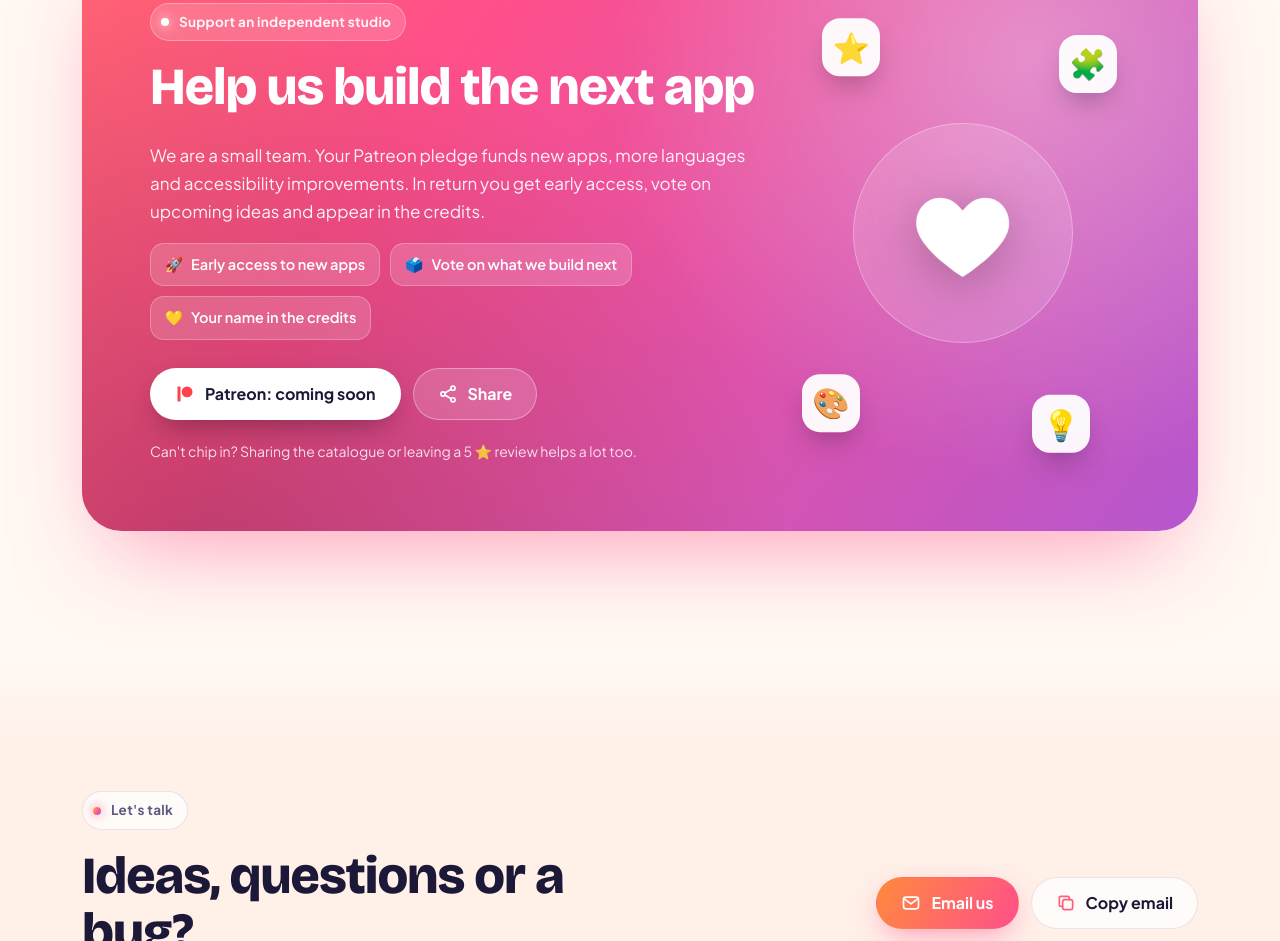
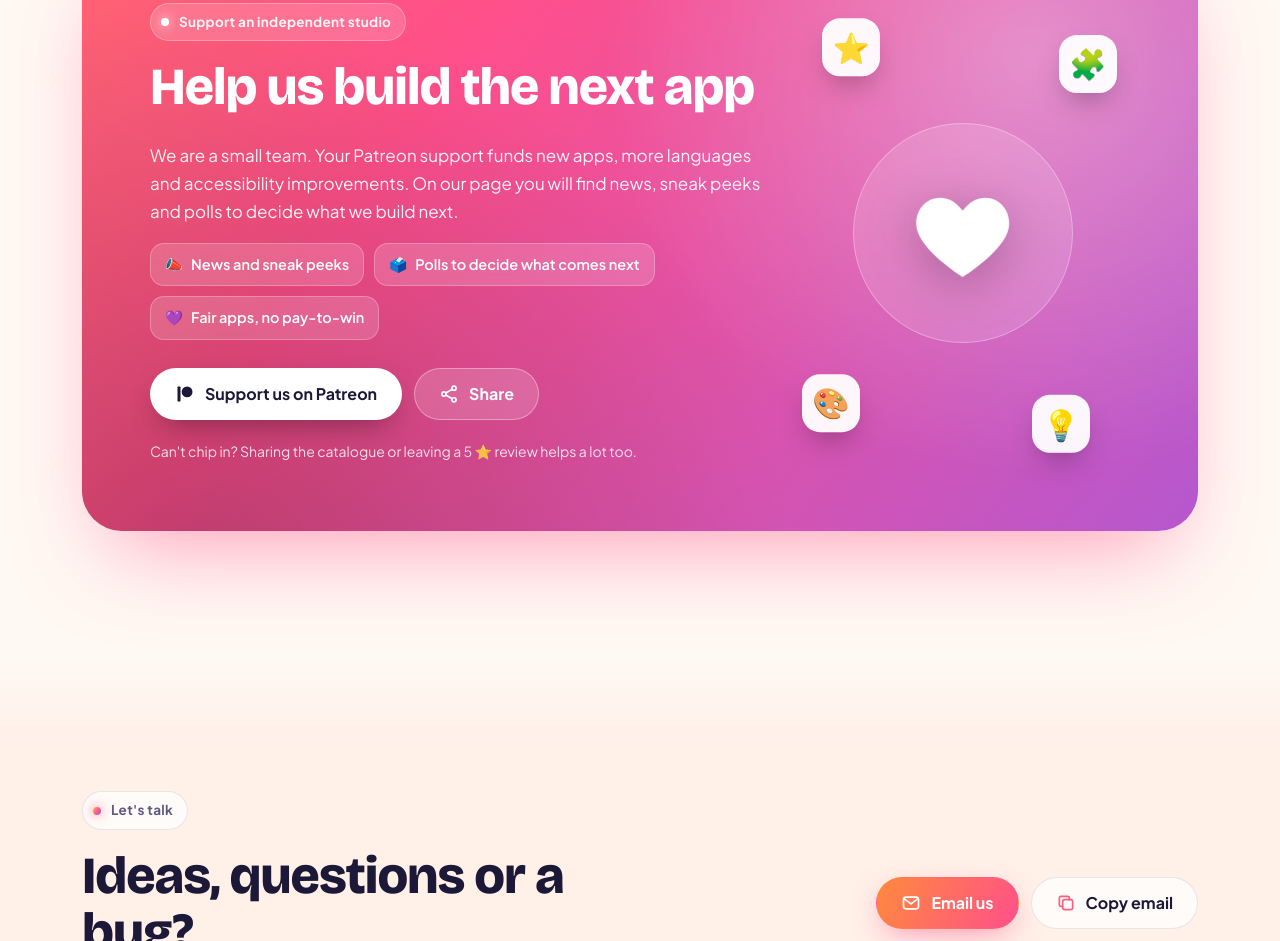
Before and after one commit to horizon09222026-dot/horizon09222026-dot.github.io, a plain HTML site: page index.html in a window 1280 px wide. Shown: the part 5601-6542 px from the top of the page. Drawn offline with nearby package versions, Linux system fonts and the light colour scheme.

Commit message:
Activa el botón de Patreon y ajusta los beneficios a lo que ya ofrece la página
Co-Authored-By: Claude Opus 5.5 <noreply@anthropic.com>

```diff
--- a/assets/js/config.js
+++ b/assets/js/config.js
@@ -2,7 +2,7 @@
 export const CONFIG = {
   // Cuando tengas Patreon, pega aquí tu enlace (p. ej. 'https://www.patreon.com/horizondevelopment')
   // y el botón se activa solo. Vacío = muestra "Patreon: muy pronto".
-  PATREON_URL: '',
+  PATREON_URL: 'https://www.patreon.com/horizonDevelopment',
   SITE_URL: 'https://horizon09222026-dot.github.io/',
   EMAIL: 'horizon09222026@gmail.com'
 };
--- a/assets/js/i18n.js
+++ b/assets/js/i18n.js
@@ -26,8 +26,8 @@ export const STRINGS = {
     'why.t4': 'Accesibles', 'why.d4': 'Texto grande, alto contraste, instrucciones con voz y botones fáciles de tocar.',
     'why.t5': 'Anuncios justos', 'why.d5': 'Nunca interrumpen en medio de una partida o una lección, y con un solo pago los quitas para siempre.',
     'support.eyebrow': 'Apoya a un estudio independiente', 'support.title': 'Ayúdanos a crear la próxima app',
-    'support.text': 'Somos un equipo pequeño. Con tu aporte en Patreon financias nuevas apps, más idiomas y mejoras de accesibilidad. A cambio recibes acceso anticipado, votas las próximas ideas y apareces en los créditos.',
-    'support.p1': 'Acceso anticipado a nuevas apps', 'support.p2': 'Vota qué creamos después', 'support.p3': 'Tu nombre en los créditos',
+    'support.text': 'Somos un equipo pequeño. Con tu aporte en Patreon financias nuevas apps, más idiomas y mejoras de accesibilidad. En nuestra página encontrarás novedades, adelantos y encuestas para decidir qué creamos después.',
+    'support.p1': 'Novedades y adelantos', 'support.p2': 'Encuestas para decidir lo siguiente', 'support.p3': 'Apps justas, sin pagar para ganar',
     'support.patreon': 'Apóyanos en Patreon', 'support.patreonSoon': 'Patreon: muy pronto',
     'support.patreonToast': '¡Gracias! Nuestro Patreon abre muy pronto 💛',
     'support.share': 'Compartir', 'support.small': '¿No puedes aportar? Compartir el catálogo o dejar una reseña de 5 ⭐ también nos ayuda muchísimo.',
@@ -65,8 +65,8 @@ export const STRINGS = {
     'why.t4': 'Accessible', 'why.d4': 'Large text, high contrast, voice instructions and buttons that are easy to tap.',
     'why.t5': 'Fair ads', 'why.d5': 'They never interrupt a game or a lesson, and a single purchase removes them for good.',
     'support.eyebrow': 'Support an independent studio', 'support.title': 'Help us build the next app',
-    'support.text': 'We are a small team. Your Patreon pledge funds new apps, more languages and accessibility improvements. In return you get early access, vote on upcoming ideas and appear in the credits.',
-    'support.p1': 'Early access to new apps', 'support.p2': 'Vote on what we build next', 'support.p3': 'Your name in the credits',
+    'support.text': 'We are a small team. Your Patreon support funds new apps, more languages and accessibility improvements. On our page you will find news, sneak peeks and polls to decide what we build next.',
+    'support.p1': 'News and sneak peeks', 'support.p2': 'Polls to decide what comes next', 'support.p3': 'Fair apps, no pay-to-win',
     'support.patreon': 'Support us on Patreon', 'support.patreonSoon': 'Patreon: coming soon',
     'support.patreonToast': 'Thank you! Our Patreon opens very soon 💛',
     'support.share': 'Share', 'support.small': 'Can\'t chip in? Sharing the catalogue or leaving a 5 ⭐ review helps a lot too.',
--- a/assets/js/main.js
+++ b/assets/js/main.js
@@ -1,5 +1,5 @@
-import { STRINGS } from './i18n.js';
-import { CONFIG } from './config.js';
+import { STRINGS } from './i18n.js?v=2';
+import { CONFIG } from './config.js?v=2';
 
 const $ = (s, el = document) => el.querySelector(s);
 const $$ = (s, el = document) => [...el.querySelectorAll(s)];
--- a/index.html
+++ b/index.html
@@ -23,7 +23,7 @@
 <link rel="preconnect" href="https://fonts.googleapis.com">
 <link rel="preconnect" href="https://fonts.gstatic.com" crossorigin>
 <link href="https://fonts.googleapis.com/css2?family=Bricolage+Grotesque:opsz,wght@12..96,600;12..96,800&family=Plus+Jakarta+Sans:wght@400;500;600;700&display=swap" rel="stylesheet">
-<link rel="stylesheet" href="assets/css/styles.css?v=1">
+<link rel="stylesheet" href="assets/css/styles.css?v=2">
 
 <script>
   // Tema antes de pintar (evita parpadeo)
@@ -45,7 +45,7 @@
   "email": "horizon09222026@gmail.com"
 }
 </script>
-<script type="module" src="assets/js/main.js?v=1"></script>
+<script type="module" src="assets/js/main.js?v=2"></script>
 </head>
 <body>
 <a class="skip" href="#main" data-i18n="skip">Saltar al contenido</a>
@@ -204,11 +204,11 @@
         <div class="support__copy">
           <p class="eyebrow eyebrow--light"><span class="dot"></span><span data-i18n="support.eyebrow">Apoya a un estudio independiente</span></p>
           <h2 data-i18n="support.title">Ayúdanos a crear la próxima app</h2>
-          <p data-i18n="support.text">Somos un equipo pequeño. Con tu aporte en Patreon financias nuevas apps, más idiomas y mejoras de accesibilidad. A cambio recibes acceso anticipado, votas las próximas ideas y apareces en los créditos.</p>
+          <p data-i18n="support.text">Somos un equipo pequeño. Con tu aporte en Patreon financias nuevas apps, más idiomas y mejoras de accesibilidad. En nuestra página encontrarás novedades, adelantos y encuestas para decidir qué creamos después.</p>
           <ul class="perks">
-            <li><span aria-hidden="true">🚀</span><span data-i18n="support.p1">Acceso anticipado a nuevas apps</span></li>
-            <li><span aria-hidden="true">🗳️</span><span data-i18n="support.p2">Vota qué creamos después</span></li>
-            <li><span aria-hidden="true">💛</span><span data-i18n="support.p3">Tu nombre en los créditos</span></li>
+            <li><span aria-hidden="true">📣</span><span data-i18n="support.p1">Novedades y adelantos</span></li>
+            <li><span aria-hidden="true">🗳️</span><span data-i18n="support.p2">Encuestas para decidir lo siguiente</span></li>
+            <li><span aria-hidden="true">💜</span><span data-i18n="support.p3">Apps justas, sin pagar para ganar</span></li>
           </ul>
           <div class="support__ctas">
             <a class="btn btn--patreon" id="patreonBtn" href="#support" aria-disabled="true">
```
